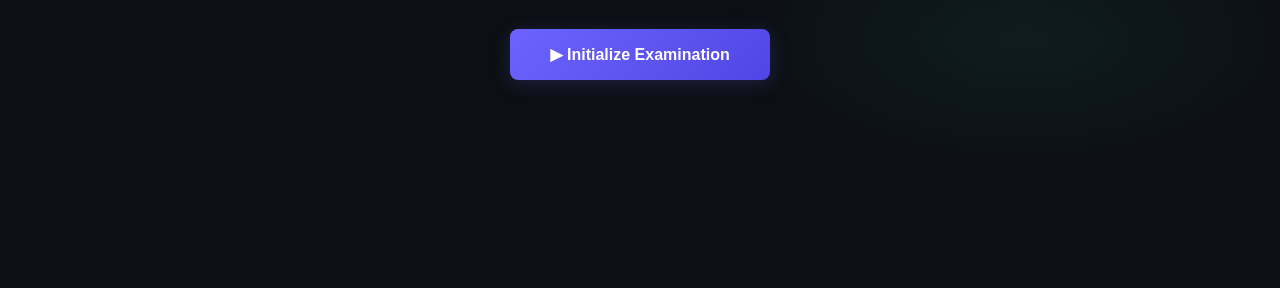
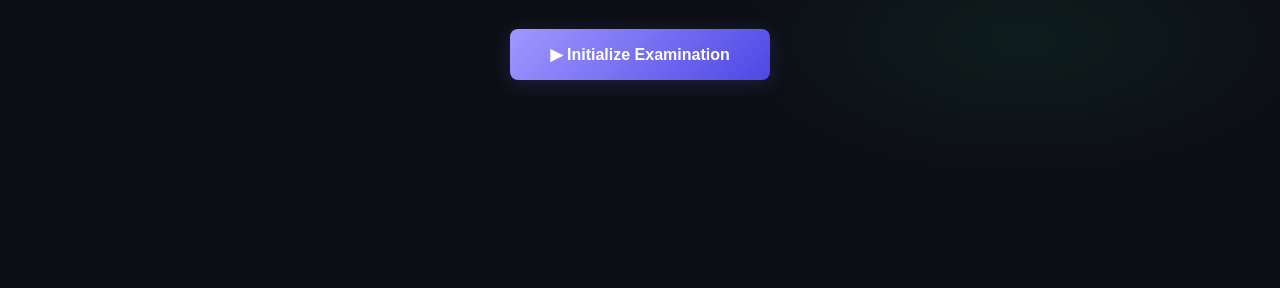
Before and after one commit to Ali-Hegzy/QuestionsPortal, a plain HTML site: page compArch/ArchSolution/quiz.html in a window 1280 px wide. Shown: the part 601-889 px from the top of the page. Drawn offline with nearby package versions, Linux system fonts and the light colour scheme.

Commit message:
Enhance the contrast of components for accessibility

```diff
--- a/assets/css/global.css
+++ b/assets/css/global.css
@@ -3,11 +3,11 @@
     --surface: #161920;
     --surface2: #1e222d;
     --border: #2a2f3d;
-    --accent: #6c63ff;
+    --accent: #9f99ff;
     --accent2: #a78bfa;
     --drive-color: #22d3a0;
     --text: #e8eaf0;
-    --muted: #6b7280;
+    --muted: #9ca3af;
     --mono: "Space Mono", monospace;
     --sans: "DM Sans", sans-serif;
 }
--- a/assets/css/quiz-template.css
+++ b/assets/css/quiz-template.css
@@ -24,7 +24,7 @@
     --orange: #f59e0b;
     --orange-dim: rgba(245, 158, 11, 0.15);
 
-    --text-dim: #5c6280;
+    --text-dim: #a3a9cc;
     --radius: 16px;
     --radius-sm: 8px;
 }
```
